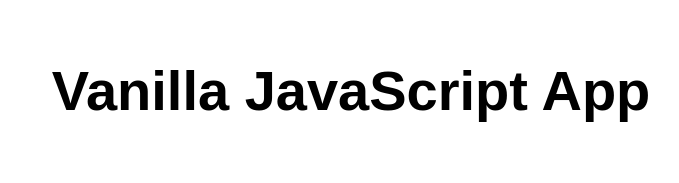
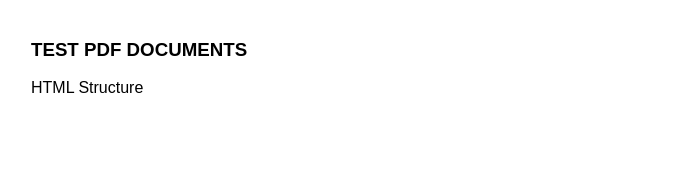
Before and after one commit to aristodg/TEST-4, a website: page index.html in a window 1280 px wide. Shown: the whole page, without its empty margins (289-968 px from the left). Drawn offline with Linux system fonts and the light colour scheme.

Commit message:
Adding information

```diff
--- a/index.html
+++ b/index.html
@@ -10,7 +10,8 @@
 
 <body>
   <main>
-    <h1>Vanilla JavaScript App</h1>
+    <h3>TEST PDF DOCUMENTS</h3>
+    <p>HTML Structure</p>
   </main>
 </body>
 
```
